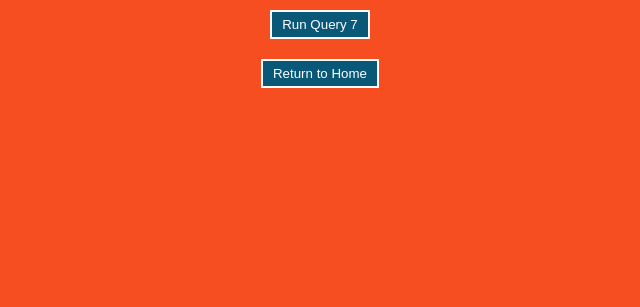
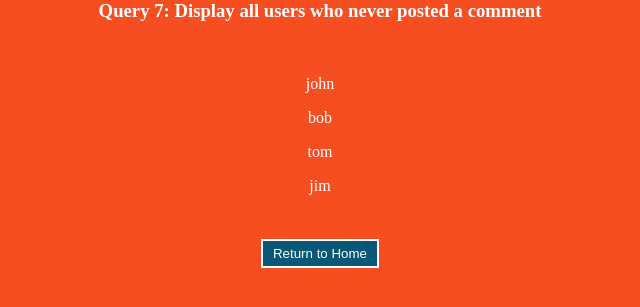
Before and after one commit to Space-Prince0821/Comp440, a PHP site: page /queries/Query7.php in a window 1280 px wide. Shown: the top 307 px of the page, without its empty margins (320-960 px from the left). Run offline with PHP 8.4, Linux system fonts and the light colour scheme; data comes from the database, SQL or seed files in the repository.

Commit message:
finished query 7

```diff
--- a/queries/Query7.php
+++ b/queries/Query7.php
@@ -19,11 +19,26 @@
                 border: 2px solid white;
                 color: white;
             }
+            h3 {
+                color: white;
+            }
+            p{
+                color: white;
+            }
         </style>
     </head>
     <body>
         <div class="container">
-            <button>Run Query 7</button>
+            <h3>Query 7: Display all users who never posted a comment</h3>
+            <br>
+            <?php
+                include('../Config.php');
+                $query = "SELECT username FROM users WHERE user_id NOT IN (SELECT distinct user_id FROM comment)";
+                $queryResult = mysqli_query($db, $query);
+                foreach($queryResult as $p) {
+                    echo '<p>' . $p['username'] . '</p>';
+                }
+            ?>
             <br>
             <a href="../welcome.php">
                 <button>Return to Home</button>
```
